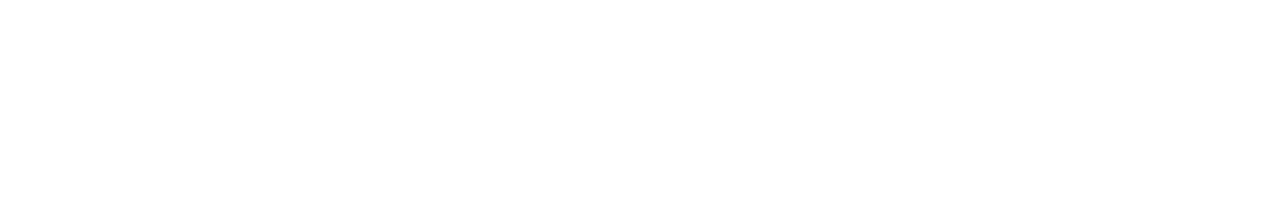
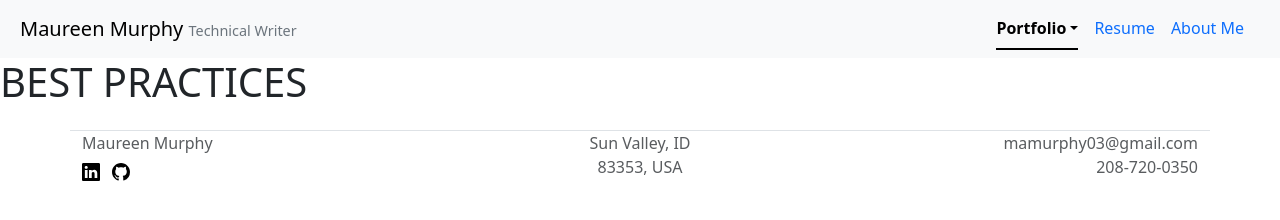
Before and after one commit to AlpenMo/portfolio, a plain HTML site: page best-practices.html in a window 1280 px wide. Drawn offline with nearby package versions, Linux system fonts and the light colour scheme.

Commit message:
add saved files

```diff
--- a/about-me.html
+++ b/about-me.html
@@ -0,0 +1,69 @@
+<!DOCTYPE html>
+<html lang="en">
+<head>
+    <meta charset="UTF-8">
+    <meta name="viewport" content="width=device-width, initial-scale=1.0">
+    <title>Maureen Murphy - Portfolio</title>
+    <link href="https://cdn.jsdelivr.net/npm/bootstrap@5.3.3/dist/css/bootstrap.min.css" rel="stylesheet" integrity="sha384-QWTKZyjpPEjISv5WaRU9OFeRpok6YctnYmDr5pNlyT2bRjXh0JMhjY6hW+ALEwIH" crossorigin="anonymous">
+    <link rel="stylesheet" href="./custom.css">
+    <link rel="icon" type="image/svg+xml" href="./images/vector-pen.svg">
+</head>
+<body>
+  <!-- Header with navbar -->
+  <nav class="navbar navbar-expand-lg bg-body-tertiary">
+    <div class="container-fluid">
+      <a class="navbar-brand ms-2" href="/">
+        <span>Maureen Murphy</span>
+        <span class="navbar-subtitle pt-1">Technical Writer</span>
+      </a>
+      <button class="navbar-toggler" type="button" data-bs-toggle="collapse" data-bs-target="#navbarNav" aria-controls="navbarNav" aria-expanded="false" aria-label="Toggle navigation">
+        <span class="navbar-toggler-icon"></span>
+      </button>
+      <div class="collapse navbar-collapse" id="navbarNav">
+      <ul class="nav nav-underline ms-auto me-4">
+        <li class="nav-item dropdown">
+          <a class="nav-link dropdown-toggle" data-bs-toggle="dropdown" href="#" role="button" aria-expanded="false">Portfolio</a>
+          <ul class="dropdown-menu">
+            <li><a class="dropdown-item" href="./portfolio-overview.html">Overview</a></li>
+            <li><a class="dropdown-item" href="./how-to.html">How To</a></li>
+            <li><a class="dropdown-item" href="./best-practices.html">Best Practices</a></li>
+            <li><hr class="dropdown-divider"></li>
+            <li><a class="dropdown-item" href="https://sandcassociates.github.io/knowledge-base/">Knowledge Base</a></li>
+          </ul>
+        </li>
+        <li class="nav-item"><a href="./resume.html" class="nav-link">Resume</a></li>
+        <li class="nav-item"><a href="./about-me.html" class="nav-link active">About Me</a></li>
+      </ul>
+    </div>
+  </nav>
+
+  <!-- About main body content -->
+  <h1>ABOUT ME</h1>
+
+  <!-- Footer -->
+  <footer class="mt-auto">
+    <div class="container py-3">
+      <div class="row">
+        <div class="col text-start mb-0 text-body-secondary border-top">
+          <span>Maureen Murphy<br></span>
+          <a href="https://www.linkedin.com/in/mamurphy03/" class="icon-link">
+            <img src="./images/linkedin.svg" alt="LinkedIn icon" height="18">
+          </a>
+          <a href="https://github.com/AlpenMo" class="icon-link">
+            <img src="./images/github.svg" alt="GitHub icon" height="18">
+          </a>
+        </div>
+        <div class="col text-center text-body-secondary border-top">
+          <span>Sun Valley, ID<br></span>
+          <span>83353, USA</span>
+        </div>
+        <div class="col text-end text-body-secondary border-top">
+          <span>mamurphy03@gmail.com<br></span>
+          <span>208-720-0350</span>
+        </div>
+      </div>
+    </div>
+  </footer>
+    <script src="https://cdn.jsdelivr.net/npm/bootstrap@5.3.3/dist/js/bootstrap.bundle.min.js" integrity="sha384-YvpcrYf0tY3lHB60NNkmXc5s9fDVZLESaAA55NDzOxhy9GkcIdslK1eN7N6jIeHz" crossorigin="anonymous"></script>
+</body>
+</html>
--- a/best-practices.html
+++ b/best-practices.html
@@ -0,0 +1,69 @@
+<!DOCTYPE html>
+<html lang="en">
+<head>
+    <meta charset="UTF-8">
+    <meta name="viewport" content="width=device-width, initial-scale=1.0">
+    <title>Maureen Murphy - Portfolio</title>
+    <link href="https://cdn.jsdelivr.net/npm/bootstrap@5.3.3/dist/css/bootstrap.min.css" rel="stylesheet" integrity="sha384-QWTKZyjpPEjISv5WaRU9OFeRpok6YctnYmDr5pNlyT2bRjXh0JMhjY6hW+ALEwIH" crossorigin="anonymous">
+    <link rel="stylesheet" href="./custom.css">
+    <link rel="icon" type="image/svg+xml" href="./images/vector-pen.svg">
+</head>
+<body>
+  <!-- Header with navbar -->
+  <nav class="navbar navbar-expand-lg bg-body-tertiary">
+    <div class="container-fluid">
+      <a class="navbar-brand ms-2" href="/">
+        <span>Maureen Murphy</span>
+        <span class="navbar-subtitle pt-1">Technical Writer</span>
+      </a>
+      <button class="navbar-toggler" type="button" data-bs-toggle="collapse" data-bs-target="#navbarNav" aria-controls="navbarNav" aria-expanded="false" aria-label="Toggle navigation">
+        <span class="navbar-toggler-icon"></span>
+      </button>
+      <div class="collapse navbar-collapse" id="navbarNav">
+      <ul class="nav nav-underline ms-auto me-4">
+        <li class="nav-item dropdown">
+          <a class="nav-link active dropdown-toggle" data-bs-toggle="dropdown" href="#" role="button" aria-expanded="false">Portfolio</a>
+          <ul class="dropdown-menu">
+            <li><a class="dropdown-item" href="./portfolio-overview.html">Overview</a></li>
+            <li><a class="dropdown-item" href="./how-to.html">How To</a></li>
+            <li><a class="dropdown-item" href="./best-practices.html">Best Practices</a></li>
+            <li><hr class="dropdown-divider"></li>
+            <li><a class="dropdown-item" href="https://sandcassociates.github.io/knowledge-base/">Knowledge Base</a></li>
+          </ul>
+        </li>
+        <li class="nav-item"><a href="./resume.html" class="nav-link">Resume</a></li>
+        <li class="nav-item"><a href="./about-me.html" class="nav-link">About Me</a></li>
+      </ul>
+    </div>
+  </nav>
+
+  <!-- Best Practices main body content -->
+  <h1>BEST PRACTICES</h1>
+
+  <!-- Footer -->
+  <footer class="mt-auto">
+    <div class="container py-3">
+      <div class="row">
+        <div class="col text-start mb-0 text-body-secondary border-top">
+          <span>Maureen Murphy<br></span>
+          <a href="https://www.linkedin.com/in/mamurphy03/" class="icon-link">
+            <img src="./images/linkedin.svg" alt="LinkedIn icon" height="18">
+          </a>
+          <a href="https://github.com/AlpenMo" class="icon-link">
+            <img src="./images/github.svg" alt="GitHub icon" height="18">
+          </a>
+        </div>
+        <div class="col text-center text-body-secondary border-top">
+          <span>Sun Valley, ID<br></span>
+          <span>83353, USA</span>
+        </div>
+        <div class="col text-end text-body-secondary border-top">
+          <span>mamurphy03@gmail.com<br></span>
+          <span>208-720-0350</span>
+        </div>
+      </div>
+    </div>
+  </footer>
+    <script src="https://cdn.jsdelivr.net/npm/bootstrap@5.3.3/dist/js/bootstrap.bundle.min.js" integrity="sha384-YvpcrYf0tY3lHB60NNkmXc5s9fDVZLESaAA55NDzOxhy9GkcIdslK1eN7N6jIeHz" crossorigin="anonymous"></script>
+</body>
+</html>
```
Also changed, not shown: how-to.html (+70 -0 lines), index.html (+13 -9 lines), portfolio-overview.html (+6 -3 lines), resume.html (+69 -0 lines).
